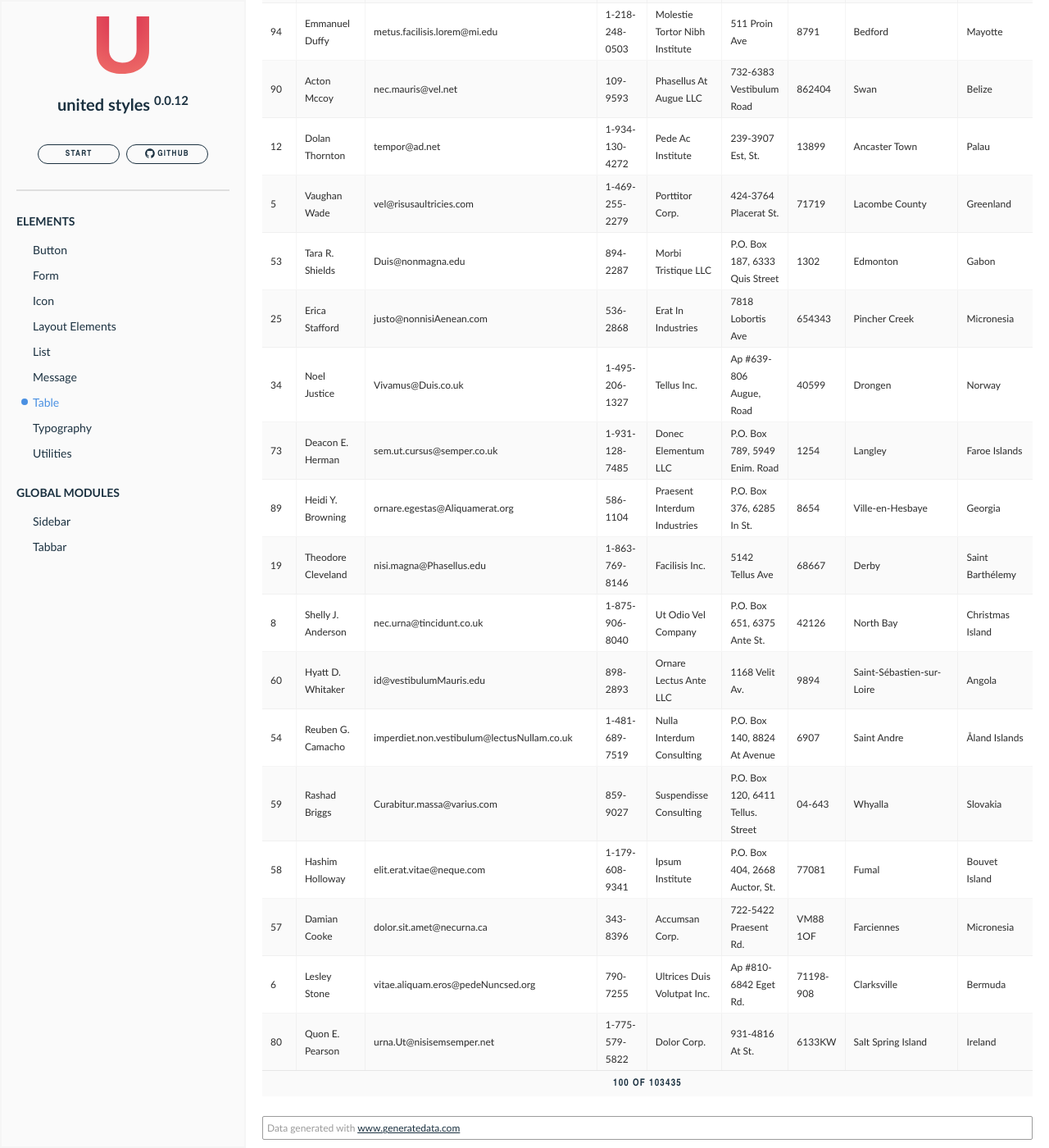
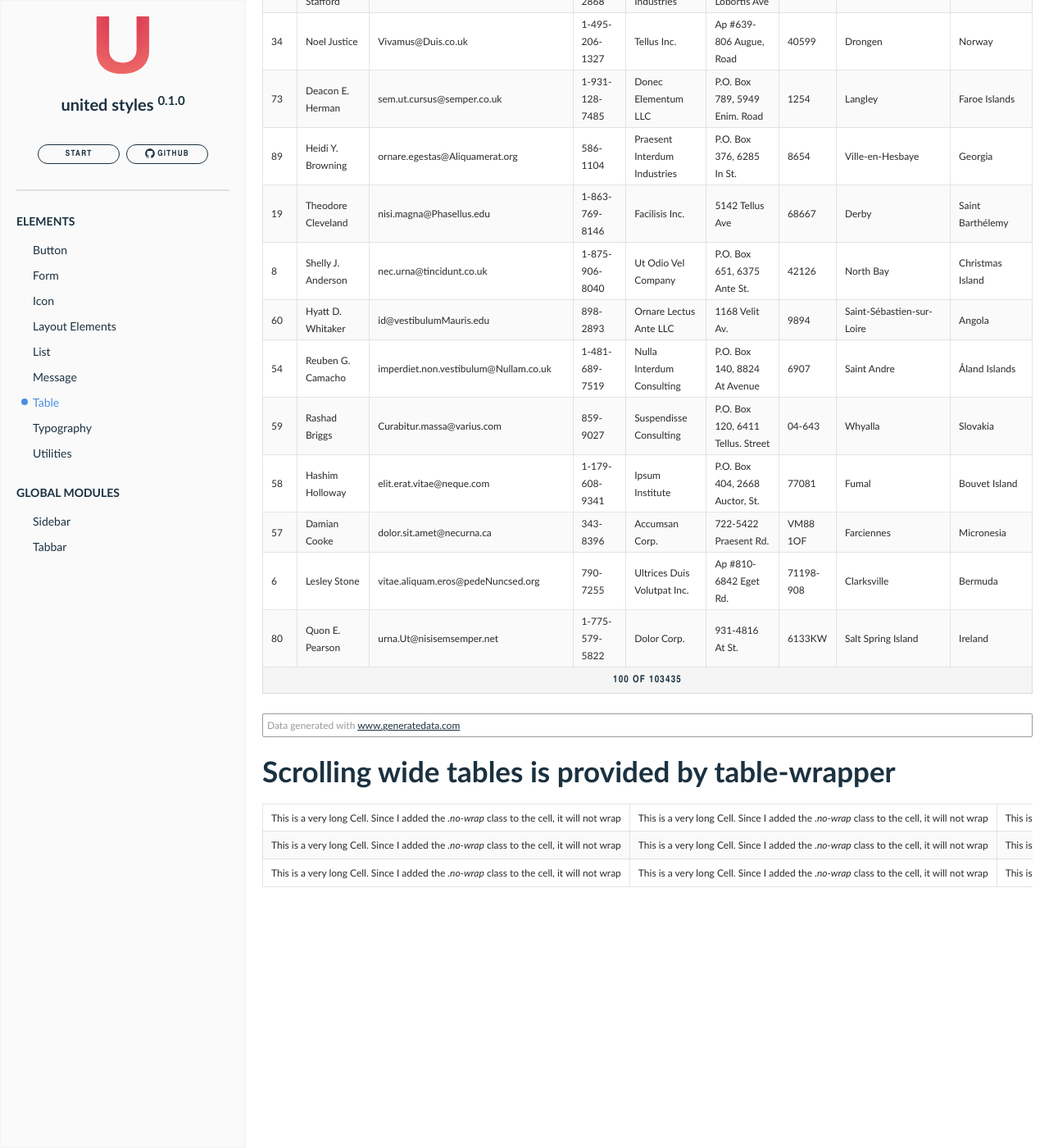
Before and after one commit to franzwilding/united-styles, a Jekyll site: the page built from elements/table.html, in a window 1280 px wide and 1400 px high, scrolled down 6293 px. Shown: the whole window at 82% size. Built offline with Jekyll 4.4.1, drawn with Linux system fonts in a browser that asks for light colours; after the commit the page ends 7389 px from its top, so only the background shows below that; some of the changed text lies outside the part shown.

Commit message:
- Finalize first table style implementation (+ .bordered style) - Small fixes on layout.html

```diff
--- a/_config.yml
+++ b/_config.yml
@@ -1,3 +1,3 @@
 title: united styles
-version: 0.0.12
+version: 0.1.0
 baseurl: /united-styles
--- a/elements/table.html
+++ b/elements/table.html
@@ -305,6 +305,31 @@
       	<td>Leamington</td>
       	<td>Kyrgyzstan</td>
       </tr>
+    </tbody>
+    <tfoot>
+      <tr>
+        <th class="centered" colspan="9">100 of 103435</th>
+      </tr>
+    </tfoot>
+  </table>
+</div>
+<h2>Bordered</h2>
+<div class="table-wrapper">
+  <table class="bordered">
+    <thead>
+      <tr>
+      	<th>Id</th>
+      	<th>Name</th>
+      	<th>Email</th>
+      	<th>Phone</th>
+      	<th>Company</th>
+      	<th>Address</th>
+      	<th>ZIP</th>
+      	<th>City</th>
+      	<th>Country</th>
+      </tr>
+    </thead>
+    <tbody>
       <tr>
       	<td>35</td>
       	<td>Rachel Melendez</td>
@@ -1056,7 +1081,7 @@
       <tr>
       	<td>54</td>
       	<td>Reuben G. Camacho</td>
-      	<td>imperdiet.non.vestibulum@lectusNullam.co.uk</td>
+      	<td>imperdiet.non.vestibulum@Nullam.co.uk</td>
       	<td>1-481-689-7519</td>
       	<td>Nulla Interdum Consulting</td>
       	<td>P.O. Box 140, 8824 At Avenue</td>
@@ -1128,3 +1153,24 @@
   </table>
 </div>
 <p class="small grey basic message"><span>Data generated with <a href="http://www.generatedata.com/">www.generatedata.com</a></span></p>
+
+<h2>Scrolling wide tables is provided by table-wrapper</h2>
+<div class="table-wrapper">
+  <table class="bordered">
+    <tr>
+      <td class="no-wrap">This is a very long Cell. Since I added the <em>.no-wrap</em> class to the cell, it will not wrap</td>
+      <td class="no-wrap">This is a very long Cell. Since I added the <em>.no-wrap</em> class to the cell, it will not wrap</td>
+      <td class="no-wrap">This is a very long Cell. Since I added the <em>.no-wrap</em> class to the cell, it will not wrap</td>
+    </tr>
+    <tr>
+      <td class="no-wrap">This is a very long Cell. Since I added the <em>.no-wrap</em> class to the cell, it will not wrap</td>
+      <td class="no-wrap">This is a very long Cell. Since I added the <em>.no-wrap</em> class to the cell, it will not wrap</td>
+      <td class="no-wrap">This is a very long Cell. Since I added the <em>.no-wrap</em> class to the cell, it will not wrap</td>
+    </tr>
+    <tr>
+      <td class="no-wrap">This is a very long Cell. Since I added the <em>.no-wrap</em> class to the cell, it will not wrap</td>
+      <td class="no-wrap">This is a very long Cell. Since I added the <em>.no-wrap</em> class to the cell, it will not wrap</td>
+      <td class="no-wrap">This is a very long Cell. Since I added the <em>.no-wrap</em> class to the cell, it will not wrap</td>
+    </tr>
+  </table>
+</div>
```
Also changed, not shown: other parts of elements/table.html (+2 -2 lines), elements/layout.html (+15 -15 lines), assets/united.css, 1 other file.
